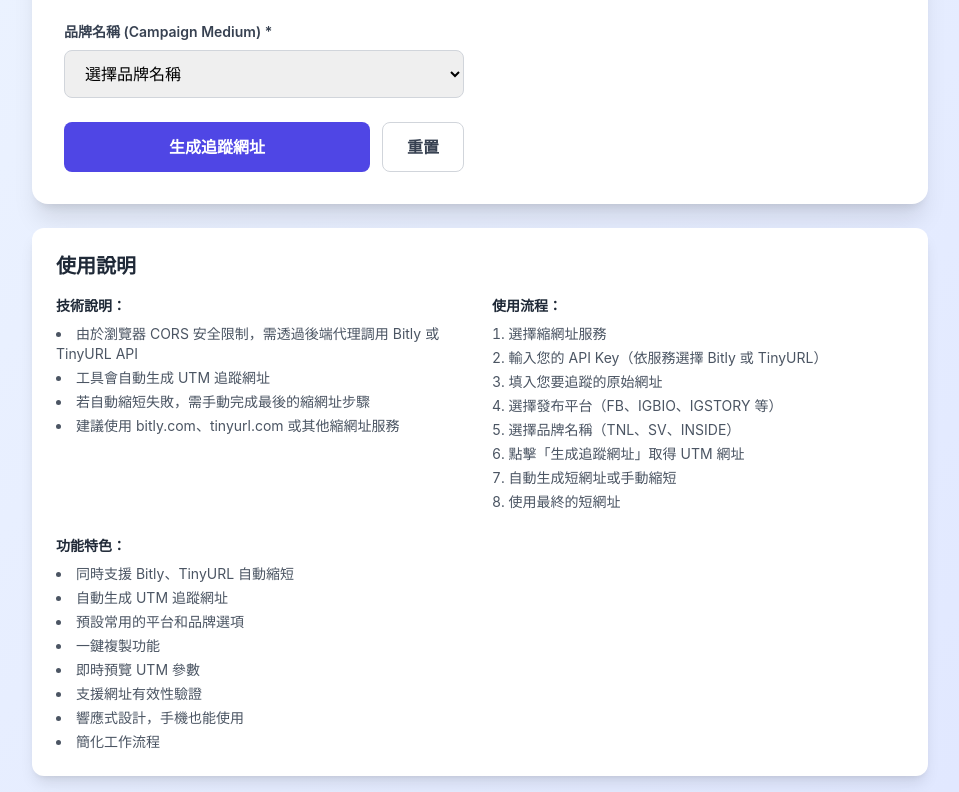
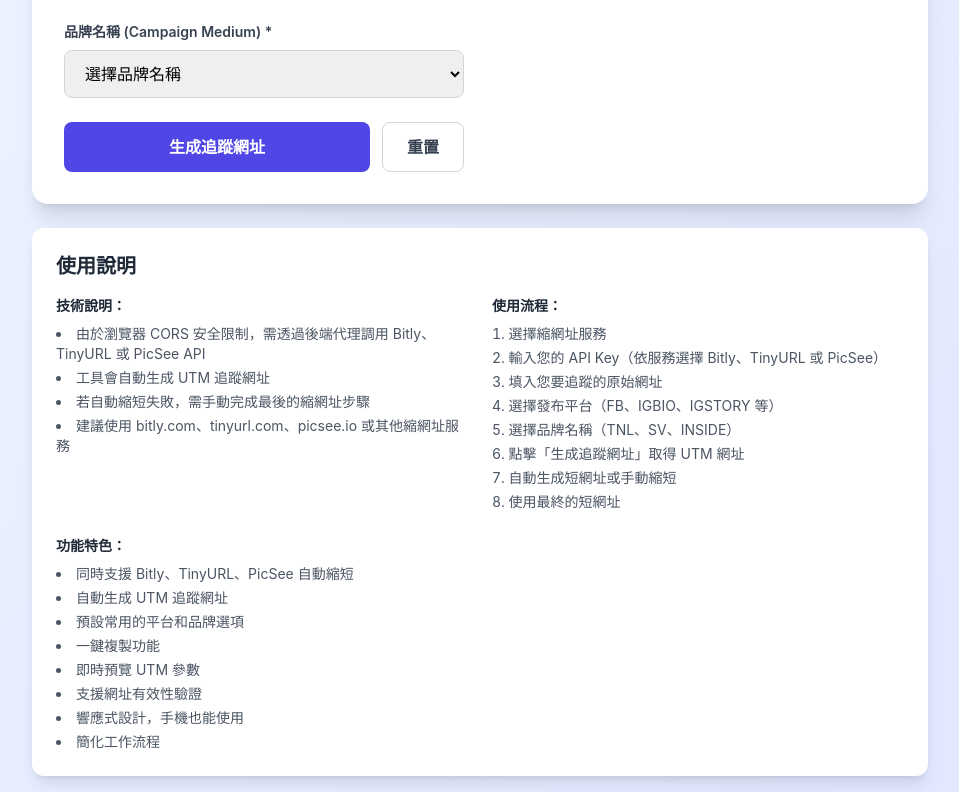
Before and after one commit to billtoutw/utm-shortener3, a React (Create React App) app: page / in a window 1280 px wide. Shown: the part 578-1370 px from the top of the page, without its empty margins (160-1119 px from the left). Built offline with nearby package versions, Linux system fonts and the light colour scheme.

Commit message:
feat: 支援 Bitly/TinyURL/PicSee 多平台縮網址

```diff
--- a/src/UTMShortenerApp.js
+++ b/src/UTMShortenerApp.js
@@ -4,6 +4,7 @@ import { Copy, Link, ExternalLink, Check } from 'lucide-react';
 const serviceOptions = [
   { value: 'bitly', label: 'Bitly', apiDoc: 'https://app.bitly.com/settings/api' },
   { value: 'tinyurl', label: 'TinyURL', apiDoc: 'https://tinyurl.com/app/settings/api' },
+  { value: 'picsee', label: 'PicSee', apiDoc: 'https://picsee.io/developers' },
 ];
 
 const UTMShortenerApp = () => {
@@ -301,28 +302,45 @@ const UTMShortenerApp = () => {
                     <li>
                       前往{' '}
                       <a
-                        href={service === 'bitly'
-                          ? 'https://bitly.com/'
-                          : 'https://tinyurl.com/'}
+                        href={
+                          service === 'bitly'
+                            ? 'https://bitly.com/'
+                            : service === 'picsee'
+                            ? 'https://picsee.io/'
+                            : 'https://tinyurl.com/'
+                        }
                         target="_blank"
                         rel="noopener noreferrer"
                         className="font-semibold underline"
                       >
-                        {service === 'bitly' ? 'bitly.com' : 'tinyurl.com'}
+                        {service === 'bitly'
+                          ? 'bitly.com'
+                          : service === 'picsee'
+                          ? 'picsee.io'
+                          : 'tinyurl.com'}
                       </a>
                     </li>
                     <li>貼上網址並點擊縮短</li>
                     <li>複製生成的短網址使用</li>
                   </ol>
                   <a
-                    href={service === 'bitly'
-                      ? 'https://bitly.com/'
-                      : 'https://tinyurl.com/'}
+                    href={
+                      service === 'bitly'
+                        ? 'https://bitly.com/'
+                        : service === 'picsee'
+                        ? 'https://picsee.io/'
+                        : 'https://tinyurl.com/'
+                    }
                     target="_blank"
                     rel="noopener noreferrer"
                     className="inline-flex items-center px-4 py-2 bg-blue-600 text-white rounded-lg hover:bg-blue-700 transition-colors text-sm"
                   >
-                    前往 {service === 'bitly' ? 'Bitly' : 'TinyURL'}
+                    前往
+                    {service === 'bitly'
+                      ? ' Bitly'
+                      : service === 'picsee'
+                      ? ' PicSee'
+                      : ' TinyURL'}
                     <ExternalLink className="w-4 h-4 ml-1" />
                   </a>
                 </div>
@@ -347,17 +365,17 @@ const UTMShortenerApp = () => {
             <div>
               <h3 className="font-semibold text-gray-800 mb-2">技術說明：</h3>
               <ul className="space-y-1 list-disc list-inside">
-                <li>由於瀏覽器 CORS 安全限制，需透過後端代理調用 Bitly 或 TinyURL API</li>
+                <li>由於瀏覽器 CORS 安全限制，需透過後端代理調用 Bitly、TinyURL 或 PicSee API</li>
                 <li>工具會自動生成 UTM 追蹤網址</li>
                 <li>若自動縮短失敗，需手動完成最後的縮網址步驟</li>
-                <li>建議使用 bitly.com、tinyurl.com 或其他縮網址服務</li>
+                <li>建議使用 bitly.com、tinyurl.com、picsee.io 或其他縮網址服務</li>
               </ul>
             </div>
             <div>
               <h3 className="font-semibold text-gray-800 mb-2">使用流程：</h3>
               <ol className="space-y-1 list-decimal list-inside">
                 <li>選擇縮網址服務</li>
-                <li>輸入您的 API Key（依服務選擇 Bitly 或 TinyURL）</li>
+                <li>輸入您的 API Key（依服務選擇 Bitly、TinyURL 或 PicSee）</li>
                 <li>填入您要追蹤的原始網址</li>
                 <li>選擇發布平台（FB、IGBIO、IGSTORY 等）</li>
                 <li>選擇品牌名稱（TNL、SV、INSIDE）</li>
@@ -369,7 +387,7 @@ const UTMShortenerApp = () => {
             <div>
               <h3 className="font-semibold text-gray-800 mb-2">功能特色：</h3>
               <ul className="space-y-1 list-disc list-inside">
-                <li>同時支援 Bitly、TinyURL 自動縮短</li>
+                <li>同時支援 Bitly、TinyURL、PicSee 自動縮短</li>
                 <li>自動生成 UTM 追蹤網址</li>
                 <li>預設常用的平台和品牌選項</li>
                 <li>一鍵複製功能</li>
```
Also changed, not shown: api/shorten.js (+13 -0 lines).
